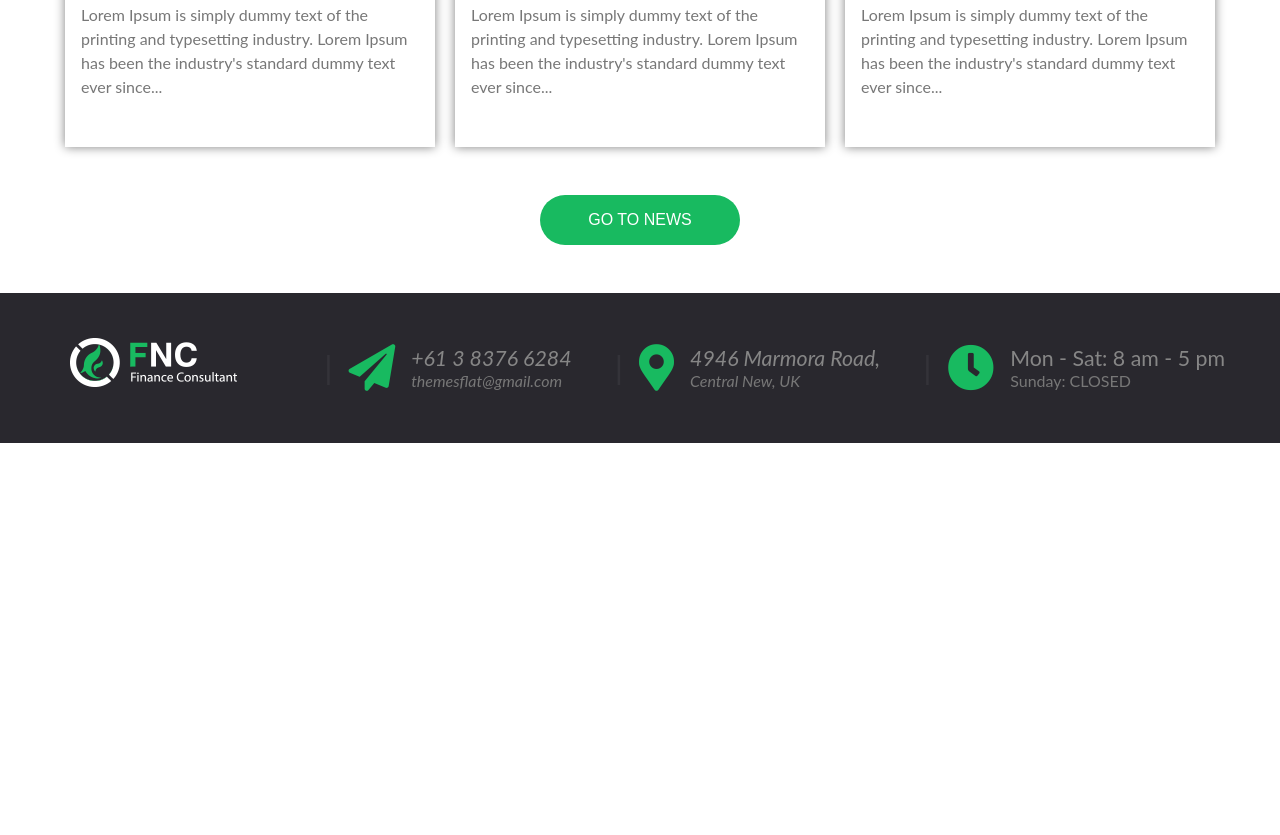
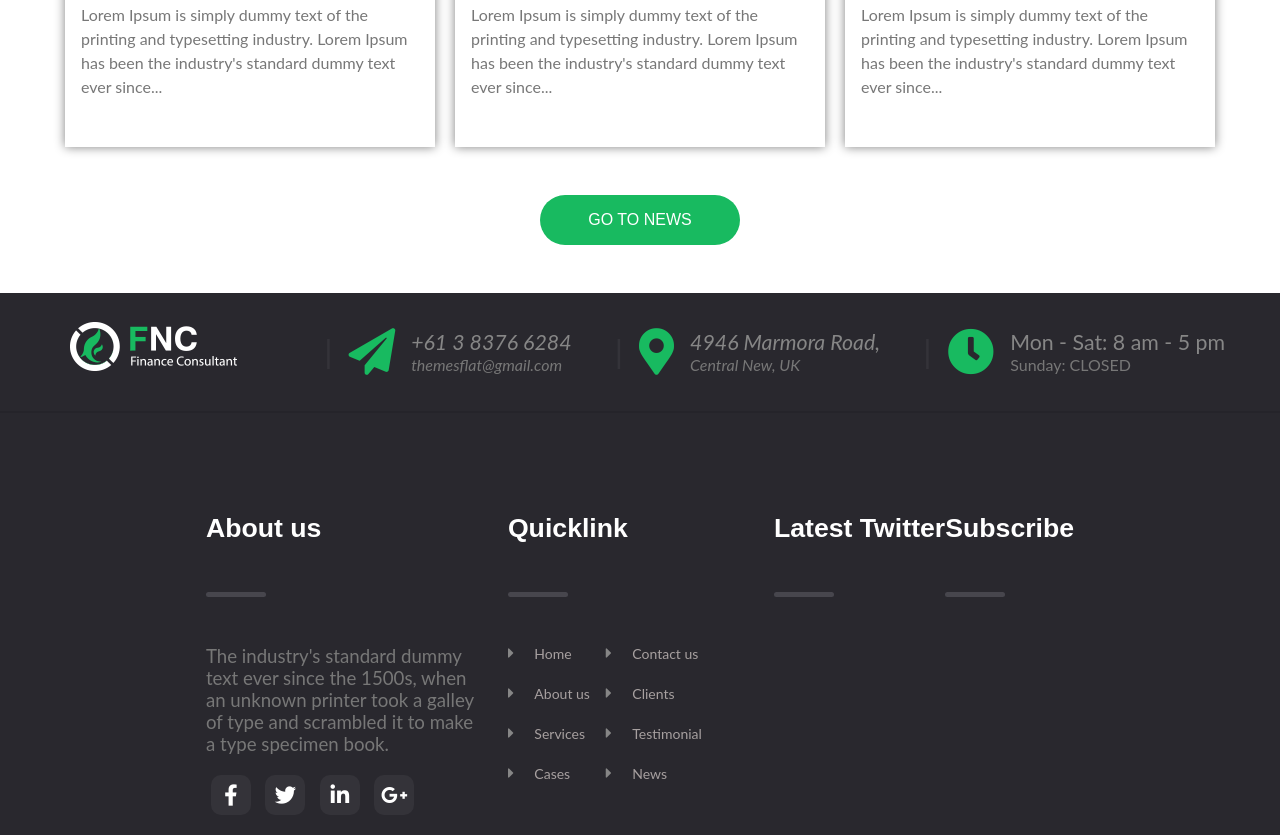
Before and after one commit to HazratAli4510/FNC-PSD-to-HTML, a plain HTML site: page index.html in a window 1280 px wide. Shown: the part 3337-4172 px from the top of the page. Before the commit the page ends 3780 px from the top, so only its background shows below. Drawn offline with Linux system fonts and the light colour scheme.

Commit message:
quick link  added

```diff
--- a/index.html
+++ b/index.html
@@ -251,8 +251,73 @@
                     <i class="fas fa-clock"></i>
                     <div>
                         <p>Mon - Sat: 8 am - 5 pm</p>
-                          <p> Sunday: CLOSED</p>
+                        <p> Sunday: CLOSED</p>
                     </div>
+                </div>
+            </div>
+        </section>
+        <section id="main-foot">
+            <div class="container flex justify-between">
+                <div class="box-1">
+                    <h1>About us</h1>
+                    <span></span>
+                    <p>The industry's standard dummy text ever since the 1500s, when an unknown printer took a galley of type and scrambled it to make a type specimen book. </p>
+                    <div class="social-icons">
+                        <a target="_blank" href="https://www.facebook.com/HazratAli451/"><i class="fab fa-facebook-f"></i></a>
+                        <i class="fab fa-twitter"></i>
+                        <a target="_blank" href="https://www.linkedin.com/in/md-hazrat-ali-4702691b8/"><i class="fab fa-linkedin-in"></i></a>
+                        <i class="fab fa-google-plus-g"></i>
+                    </div>
+                </div>
+                <div class="box-2">
+                    <h1>Quicklink</h1>
+                    <span></span>
+                    <div class="flex">
+                        <div>
+                            <div>
+                                <i class="fas fa-caret-right"></i>
+                                <a href="#">Home</a>
+                            </div>
+                            <div>
+                                <i class="fas fa-caret-right"></i>
+                                <a href="#">About us</a>
+                            </div>
+                            <div>
+                                <i class="fas fa-caret-right"></i>
+                                <a href="#">Services</a>
+                            </div>
+                            <div>
+                                <i class="fas fa-caret-right"></i>
+                                <a href="#">Cases</a>
+                            </div>
+                        </div>
+                        <div>
+                            <div>
+                                <i class="fas fa-caret-right"></i>
+                                <a href="#">Contact us</a>
+                            </div>
+                            <div>
+                                <i class="fas fa-caret-right"></i>
+                                <a href="#">Clients</a>
+                            </div>
+                            <div>
+                                <i class="fas fa-caret-right"></i>
+                                <a href="#">Testimonial</a>
+                            </div>
+                            <div>
+                                <i class="fas fa-caret-right"></i>
+                                <a href="#">News</a>
+                            </div>
+                        </div>
+                    </div>
+                </div>
+                <div>
+                    <h1>Latest Twitter</h1>
+                    <span></span>
+                </div>
+                <div>
+                    <h1>Subscribe</h1>
+                    <span></span>
                 </div>
             </div>
         </section>
--- a/style.css
+++ b/style.css
@@ -499,7 +499,8 @@ section#news>a{
 
 section#footer-top{
     background-color: #29282e;
-    padding: 2rem 0;
+    padding: 1rem 0;
+    border-bottom: 2px solid #25242a;
 }
 section#footer-top .flex span{
     font-size: 2rem;
@@ -521,3 +522,70 @@ section#footer-top .flex p:last-child{
     color: var(--secondary);
     font-family: 'Lato', sans-serif;
 }
+section#main-foot{
+    /* height: 395px; */
+    background-color: #29282e;
+}
+section#main-foot .container{
+    justify-content: center;
+}
+section#main-foot .container >div > h1{
+    font-weight: 600;
+    font-size: 20pt;
+    color: white;
+    margin-top: 100px;
+}
+section#main-foot .container >div span{
+    display: block;
+    height: 5px;
+    width: 60px;
+    background-color: #47464d;
+    border-radius: 24px;
+    -webkit-border-radius: 24px;
+    -moz-border-radius: 24px;
+    -ms-border-radius: 24px;
+    -o-border-radius: 24px;
+    margin: 3rem 0;
+}
+section#main-foot .container .box-1{
+    width: 270px;
+    margin-right: 2rem;
+}
+section#main-foot .container .box-1 p{
+    font-family: 'Lato', sans-serif;
+    font-size: 14pt;
+    color: var(--secondary);
+}
+section#main-foot .container .box-1 .social-icons i{
+    font-size: 16pt;
+    color: white;
+    background-color: #343339;
+    width:40px;
+    height: 40px;
+    text-align: center;
+    padding-top: 10px;
+    border-radius: 10px;
+    -webkit-border-radius: 10px;
+    -moz-border-radius: 10px;
+    -ms-border-radius: 10px;
+    -o-border-radius: 10px;
+    margin: 20px 5px;
+    cursor: pointer;
+}
+section#main-foot .container .box-2{
+    flex-basis: 250px;
+    margin-right: 1rem;
+}
+section#main-foot .container .box-2 i{
+    color: #868686;
+    font-size: 12pt;
+    margin-right: 1rem;
+    margin-bottom: 1.5rem;
+}
+section#main-foot .container .box-2  a{
+    font-family: 'Lato', sans-serif;
+    font-size: 14px;
+    color: #a7a0a0;
+    text-decoration: none;
+    margin-right: 1rem;
+}
```
